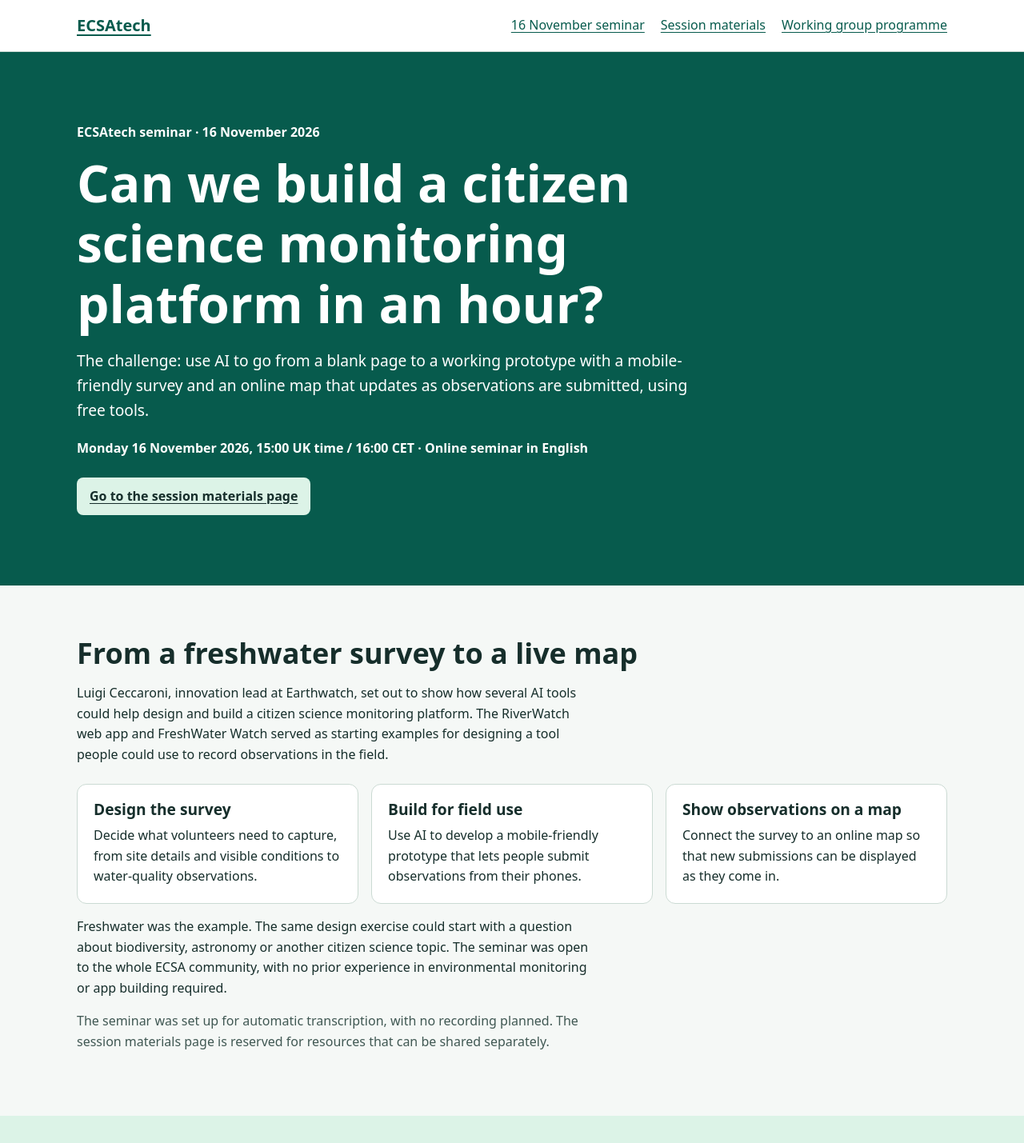
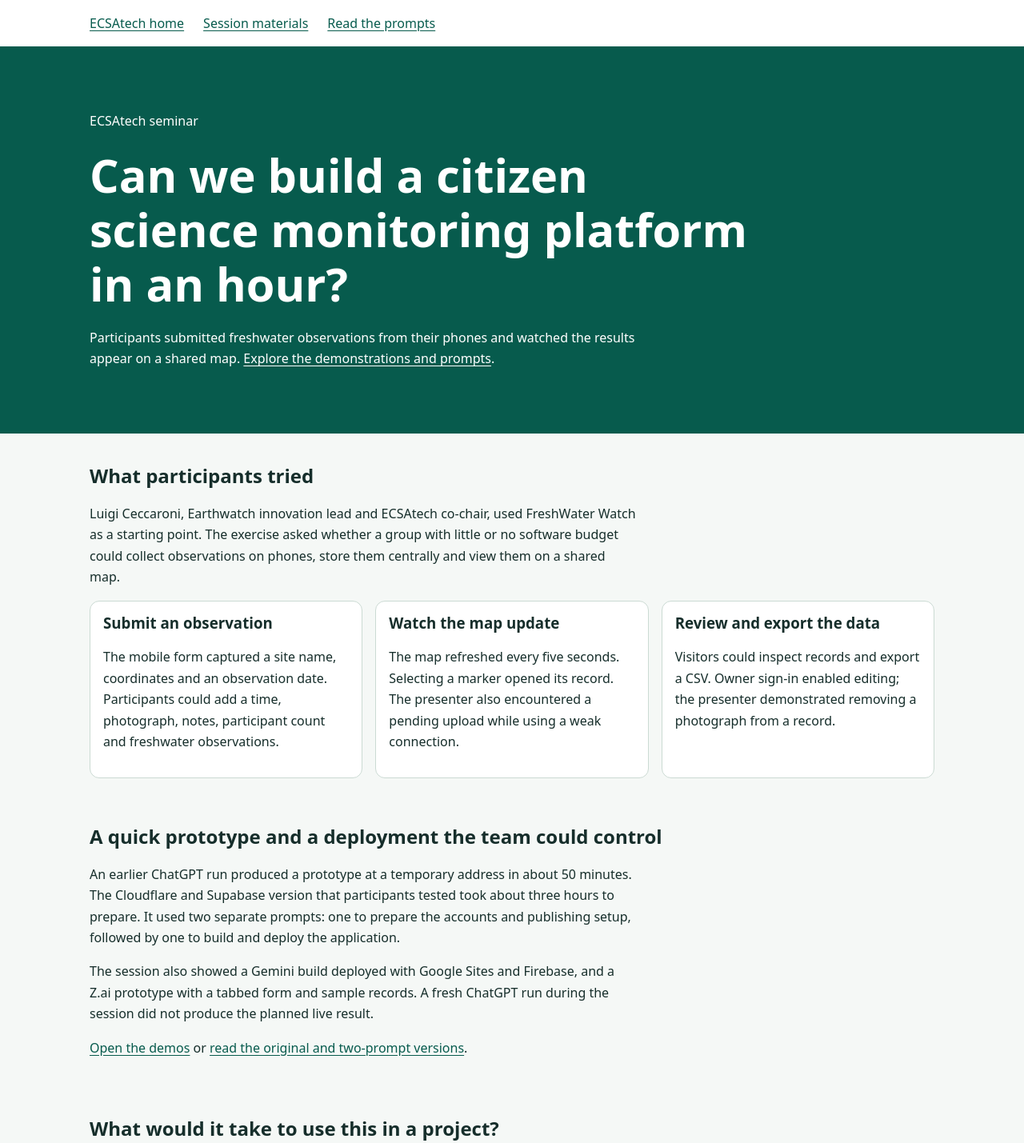
Before and after one commit to citizen-science-europe/citizen-science-europe.github.io, a plain HTML site: page index.html in a window 1280 px wide. Shown: the top 1429 px of the page at 80% size. Drawn offline with Linux system fonts and the light colour scheme.

Commit message:
Revise index.html for ECSAtech seminar updates
Updated the HTML structure and styles for the ECSAtech seminar page, including new metadata, navigation links, and content sections.

```diff
--- a/index.html
+++ b/index.html
@@ -1,278 +1,22 @@
 <!doctype html>
 <html lang="en-GB">
 <head>
-  <meta charset="utf-8">
-  <meta name="viewport" content="width=device-width, initial-scale=1">
-  <meta name="description" content="ECSAtech seminar, 16 November 2026: building a citizen science monitoring prototype with AI, a mobile-friendly survey and a live map.">
-  <title>ECSAtech | Building a citizen science monitoring platform</title>
-  <style>
-    :root {
-      color-scheme: light;
-      --ink: #162e2b;
-      --muted: #405853;
-      --green: #075b4d;
-      --paper: #f5f8f6;
-      --mint: #dcf3e7;
-      --line: #cbdad3;
-    }
-
-    * { box-sizing: border-box; }
-
-    body {
-      margin: 0;
-      background: var(--paper);
-      color: var(--ink);
-      font: 1rem/1.6 system-ui, sans-serif;
-    }
-
-    a { color: var(--green); text-underline-offset: .2em; }
-
-    :focus-visible {
-      outline: .2rem solid currentColor;
-      outline-offset: .25rem;
-    }
-
-    .wrap {
-      width: min(68rem, calc(100% - 2rem));
-      margin-inline: auto;
-    }
-
-    .skip-link {
-      position: absolute;
-      top: .5rem;
-      left: .5rem;
-      padding: .5rem .75rem;
-      background: white;
-      transform: translateY(-150%);
-    }
-
-    .skip-link:focus { transform: none; }
-
-    .site-header {
-      background: white;
-      border-bottom: 1px solid var(--line);
-    }
-
-    .header-inner {
-      display: flex;
-      flex-wrap: wrap;
-      align-items: center;
-      justify-content: space-between;
-      gap: .5rem 1.25rem;
-      padding-block: 1rem;
-    }
-
-    .brand { font-size: 1.25rem; font-weight: 750; }
-
-    nav ul {
-      display: flex;
-      flex-wrap: wrap;
-      gap: .5rem 1.25rem;
-      list-style: none;
-      margin: 0;
-      padding: 0;
-    }
-
-    .hero {
-      padding-block: clamp(2.75rem, 7vw, 5.5rem);
-      background: var(--green);
-      color: white;
-    }
-
-    .eyebrow { margin: 0 0 .75rem; font-weight: 650; }
-    h1, h2, h3 { line-height: 1.18; }
-
-    h1 {
-      max-width: 21ch;
-      margin: 0;
-      font-size: clamp(2.2rem, 6vw, 4rem);
-    }
-
-    h2 { margin: 0 0 1rem; font-size: clamp(1.55rem, 4vw, 2.25rem); }
-    h3 { margin: 0 0 .5rem; font-size: 1.2rem; }
-    p { max-width: 70ch; }
-    .lead { font-size: 1.2rem; }
-    .event-details { font-weight: 650; }
-
-    .button {
-      display: inline-block;
-      margin-top: .5rem;
-      padding: .65rem 1rem;
-      border-radius: .5rem;
-      background: var(--mint);
-      color: var(--ink);
-      font-weight: 700;
-    }
-
-    .button:focus-visible { outline-color: white; }
-
-    .section { padding-block: clamp(2rem, 5vw, 4rem); }
-
-    .cards {
-      display: grid;
-      grid-template-columns: repeat(auto-fit, minmax(min(100%, 15rem), 1fr));
-      gap: 1rem;
-      margin-top: 1.5rem;
-    }
-
-    .card {
-      padding: 1.25rem;
-      border: 1px solid var(--line);
-      border-radius: .75rem;
-      background: white;
-    }
-
-    .card p { margin: 0; }
-    .note { color: var(--muted); }
-    .programme { background: var(--mint); }
-
-    details {
-      max-width: 70ch;
-      padding: .85rem 0;
-      border-top: 1px solid var(--line);
-    }
-
-    summary { cursor: pointer; font-weight: 700; }
-    details li + li { margin-top: .4rem; }
-
-    footer {
-      padding-block: 1.25rem;
-      border-top: 1px solid var(--line);
-      color: var(--muted);
-    }
-  </style>
+<meta charset="utf-8">
+<meta name="viewport" content="width=device-width, initial-scale=1">
+<title>Can we build a citizen science monitoring platform in an hour? | ECSAtech</title>
+<style>*{box-sizing:border-box}body{margin:0;background:#f5f8f6;color:#162e2b;font:1rem/1.65 system-ui,sans-serif}a{color:#075b4d;text-underline-offset:.2em}a:focus-visible{outline:3px solid currentColor;outline-offset:4px}.wrap{width:min(66rem,calc(100% - 2rem));margin:auto}nav{display:flex;flex-wrap:wrap;gap:.6rem 1.5rem;padding:1rem 0}header,footer{background:#fff}footer{padding:1rem 0}.hero{background:#075b4d;color:white;padding:clamp(2rem,6vw,4rem) 0}.hero a{color:white}h1,h2,h3{line-height:1.18}h1{font-size:clamp(2rem,6vw,3.6rem);margin:.35em 0;max-width:25ch}p,li{max-width:75ch}main section.wrap{padding:1.2rem 0}.grid{display:grid;grid-template-columns:repeat(auto-fit,minmax(min(100%,18rem),1fr));gap:1rem}.card,pre{background:white;border:1px solid #cbdad3;border-radius:.75rem;padding:1rem}.card h3{margin-top:0}pre{white-space:pre-wrap;overflow-wrap:anywhere;font:inherit;line-height:1.55}summary{cursor:pointer;font-weight:700;margin-block:.5rem}.skip{position:absolute;left:1rem;top:1rem;background:white;padding:.5rem;transform:translateY(-250%)}.skip:focus{transform:none}</style>
 </head>
 <body>
-  <a class="skip-link" href="#main">Skip to content</a>
+<a class="skip" href="#main">Skip to content</a>
+<header><nav class="wrap" aria-label="Main navigation"><a href="index.html">ECSAtech home</a><a href="freshwater-survey.html">Session materials</a><a href="frewa-prompts.html">Read the prompts</a></nav></header>
+<main id="main" tabindex="-1">
+<section class="hero"><div class="wrap"><p>ECSAtech seminar</p><h1>Can we build a citizen science monitoring platform in an hour?</h1><p>Participants submitted freshwater observations from their phones and watched the results appear on a shared map. <a href="freshwater-survey.html">Explore the demonstrations and prompts</a>.</p></div></section>
+<section class="wrap" id="demonstration" aria-labelledby="demonstration-title"><h2 id="demonstration-title">What participants tried</h2><p>Luigi Ceccaroni, Earthwatch innovation lead and ECSAtech co-chair, used FreshWater Watch as a starting point. The exercise asked whether a group with little or no software budget could collect observations on phones, store them centrally and view them on a shared map.</p><div class="grid"><article class="card"><h3>Submit an observation</h3><p>The mobile form captured a site name, coordinates and an observation date. Participants could add a time, photograph, notes, participant count and freshwater observations.</p></article><article class="card"><h3>Watch the map update</h3><p>The map refreshed every five seconds. Selecting a marker opened its record. The presenter also encountered a pending upload while using a weak connection.</p></article><article class="card"><h3>Review and export the data</h3><p>Visitors could inspect records and export a CSV. Owner sign-in enabled editing; the presenter demonstrated removing a photograph from a record.</p></article></div></section>
+<section class="wrap" id="approaches" aria-labelledby="approaches-title"><h2 id="approaches-title">A quick prototype and a deployment the team could control</h2><p>An earlier ChatGPT run produced a prototype at a temporary address in about 50 minutes. The Cloudflare and Supabase version that participants tested took about three hours to prepare. It used two separate prompts: one to prepare the accounts and publishing setup, followed by one to build and deploy the application.</p><p>The session also showed a Gemini build deployed with Google Sites and Firebase, and a Z.ai prototype with a tabbed form and sample records. A fresh ChatGPT run during the session did not produce the planned live result.</p><p><a href="freshwater-survey.html#demos">Open the demos</a> or <a href="frewa-prompts.html">read the original and two-prompt versions</a>.</p></section>
+<section class="wrap" id="discussion" aria-labelledby="discussion-title"><h2 id="discussion-title">What would it take to use this in a project?</h2><p>The group discussed where observations and photographs are stored, who can see precise coordinates, and who will maintain the site when tools or service plans change. Participants also raised GDPR and FAIR data: making data findable, accessible, interoperable and reusable. Free software can help keep costs down, while fieldwork can still require test kits and consumables.</p></section>
+<section class="wrap" id="programme" aria-labelledby="programme-title"><h2 id="programme-title">About ECSAtech</h2><p>The working group uses practical examples to explore how technology can make citizen science more accessible, collaborative and effective.</p><details><summary>Other working group activities</summary><ul><li>Community exchange on open-source AI tools</li><li>Review of draft responsible AI principles</li><li>Citizen science data and the European Green Deal data space</li><li>Community review and planning</li></ul></details><details><summary>2027 programme at a glance</summary><ul><li>January to March: AI foundations, open-weight models, responsible AI and sensitive data</li><li>April to June: generative AI in practice, the European Green Deal data space and confidential data</li><li>July to September: the EU AI Act, content quality, misinformation and data governance</li><li>October to December: open-source tools, science communication and shared resources</li></ul><p>Topics and formats may change with member input.</p></details></section>
 
-  <header class="site-header">
-    <div class="wrap header-inner">
-      <a class="brand" href="index.html">ECSAtech</a>
-      <nav aria-label="Main navigation">
-        <ul>
-          <li><a href="#seminar">16 November seminar</a></li>
-          <li><a href="freshwater-survey.html">Session materials</a></li>
-          <li><a href="#programme">Working group programme</a></li>
-        </ul>
-      </nav>
-    </div>
-  </header>
-
-  <main id="main">
-    <section class="hero" id="seminar" aria-labelledby="seminar-title">
-      <div class="wrap">
-        <p class="eyebrow">ECSAtech seminar · 16 November 2026</p>
-        <h1 id="seminar-title">Can we build a citizen science monitoring platform in an hour?</h1>
-        <p class="lead">
-          The challenge: use AI to go from a blank page to a working prototype
-          with a mobile-friendly survey and an online map that updates as
-          observations are submitted, using free tools.
-        </p>
-        <p class="event-details">
-          <time datetime="2026-11-16T15:00:00Z">
-            Monday 16 November 2026, 15:00 UK time / 16:00 CET
-          </time>
-          · Online seminar in English
-        </p>
-        <a class="button" href="freshwater-survey.html">Go to the session materials page</a>
-      </div>
-    </section>
-
-    <section class="section" aria-labelledby="challenge-title">
-      <div class="wrap">
-        <h2 id="challenge-title">From a freshwater survey to a live map</h2>
-        <p>
-          Luigi Ceccaroni, innovation lead at Earthwatch, set out to show how
-          several AI tools could help design and build a citizen science
-          monitoring platform. The RiverWatch web app and FreshWater Watch
-          served as starting examples for designing a tool people could use
-          to record observations in the field.
-        </p>
-
-        <div class="cards">
-          <article class="card">
-            <h3>Design the survey</h3>
-            <p>
-              Decide what volunteers need to capture, from site details and
-              visible conditions to water-quality observations.
-            </p>
-          </article>
-
-          <article class="card">
-            <h3>Build for field use</h3>
-            <p>
-              Use AI to develop a mobile-friendly prototype that lets people
-              submit observations from their phones.
-            </p>
-          </article>
-
-          <article class="card">
-            <h3>Show observations on a map</h3>
-            <p>
-              Connect the survey to an online map so that new submissions
-              can be displayed as they come in.
-            </p>
-          </article>
-        </div>
-
-        <p>
-          Freshwater was the example. The same design exercise could start
-          with a question about biodiversity, astronomy or another citizen
-          science topic. The seminar was open to the whole ECSA community,
-          with no prior experience in environmental monitoring or app building
-          required.
-        </p>
-
-        <p class="note">
-          The seminar was set up for automatic transcription, with no
-          recording planned. The session materials page is reserved for
-          resources that can be shared separately.
-        </p>
-      </div>
-    </section>
-
-    <section class="section programme" id="programme" aria-labelledby="programme-title">
-      <div class="wrap">
-        <h2 id="programme-title">About ECSAtech</h2>
-        <p>
-          The ECSA Projects, Data, Tools and Technology working group explores
-          how technology can make citizen science more accessible,
-          collaborative and effective. Existing projects provide examples
-          for testing ideas that other teams can adapt.
-        </p>
-
-        <details>
-          <summary>Other activities in November and December 2026</summary>
-          <ul>
-            <li>November: community exchange on open-source AI tools.</li>
-            <li>November to December: review of draft responsible AI principles.</li>
-            <li>December: working session on citizen science data and the European Green Deal data space.</li>
-            <li>December: year-end community review and priorities for 2027.</li>
-          </ul>
-        </details>
-
-        <details>
-          <summary>2027 programme at a glance</summary>
-          <ul>
-            <li>January to March: AI foundations, open-weight models, responsible AI and sensitive data.</li>
-            <li>April to June: generative AI in practice, the European Green Deal data space and confidential data.</li>
-            <li>July to September: the EU AI Act, content quality, misinformation and data governance.</li>
-            <li>October to December: open-source tools, science communication and shared resources.</li>
-          </ul>
-          <p>Topics and formats may change with member input.</p>
-        </details>
-
-        <p>
-          ECSA members can share examples, suggest tools and contribute to
-          draft resources. Participation details will be shared through
-          ECSA working group channels.
-        </p>
-      </div>
-    </section>
-  </main>
-
-  <footer>
-    <div class="wrap">ECSAtech · ECSA Projects, Data, Tools and Technology working group</div>
-  </footer>
+</main>
+<footer><div class="wrap">ECSAtech · ECSA Projects, Data, Tools and Technology working group</div></footer>
 </body>
 </html>
```
